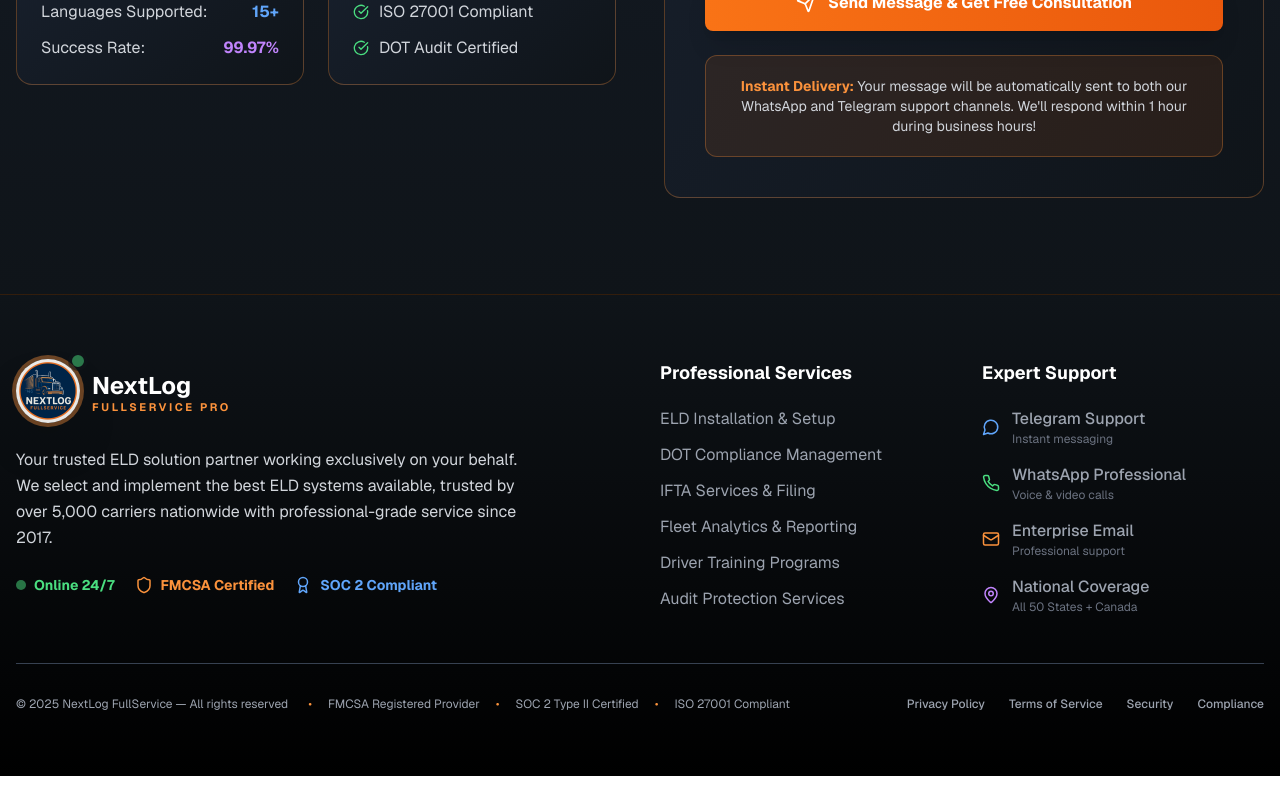
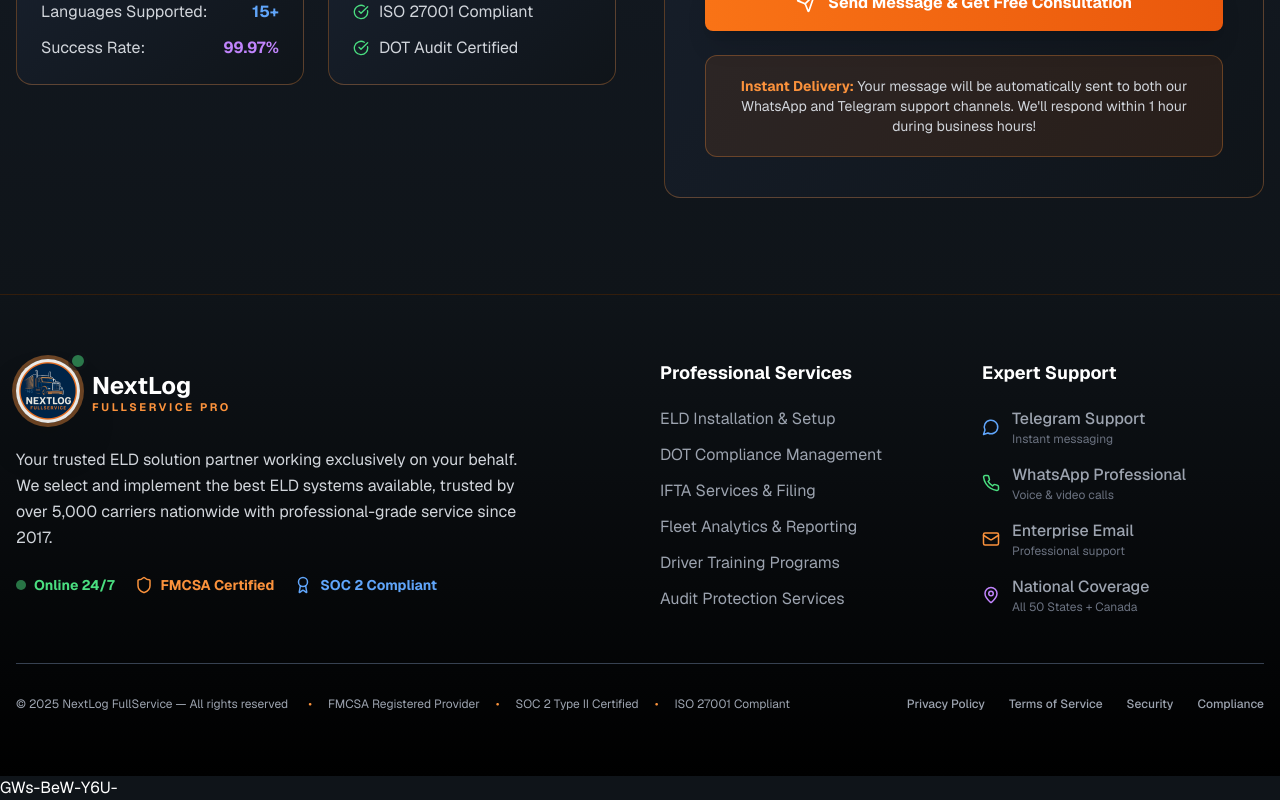
Before and after one commit to NextLogfullservice/nexlogfullservice, a Next.js app: page / in a window 1280 px wide. Shown: the part 10407-11207 px from the top of the page. Before the commit the page ends 11183 px from the top, so only its background shows below. Built offline with nearby package versions, Linux system fonts and the light colour scheme.

Commit message:
Update page.tsx

```diff
--- a/app/page.tsx
+++ b/app/page.tsx
@@ -1717,6 +1717,7 @@ ${formData.message}
           </div>
         </div>
       </footer>
+      <div>GWs-BeW-Y6U-</div>
     </div>
   )
 }
```
